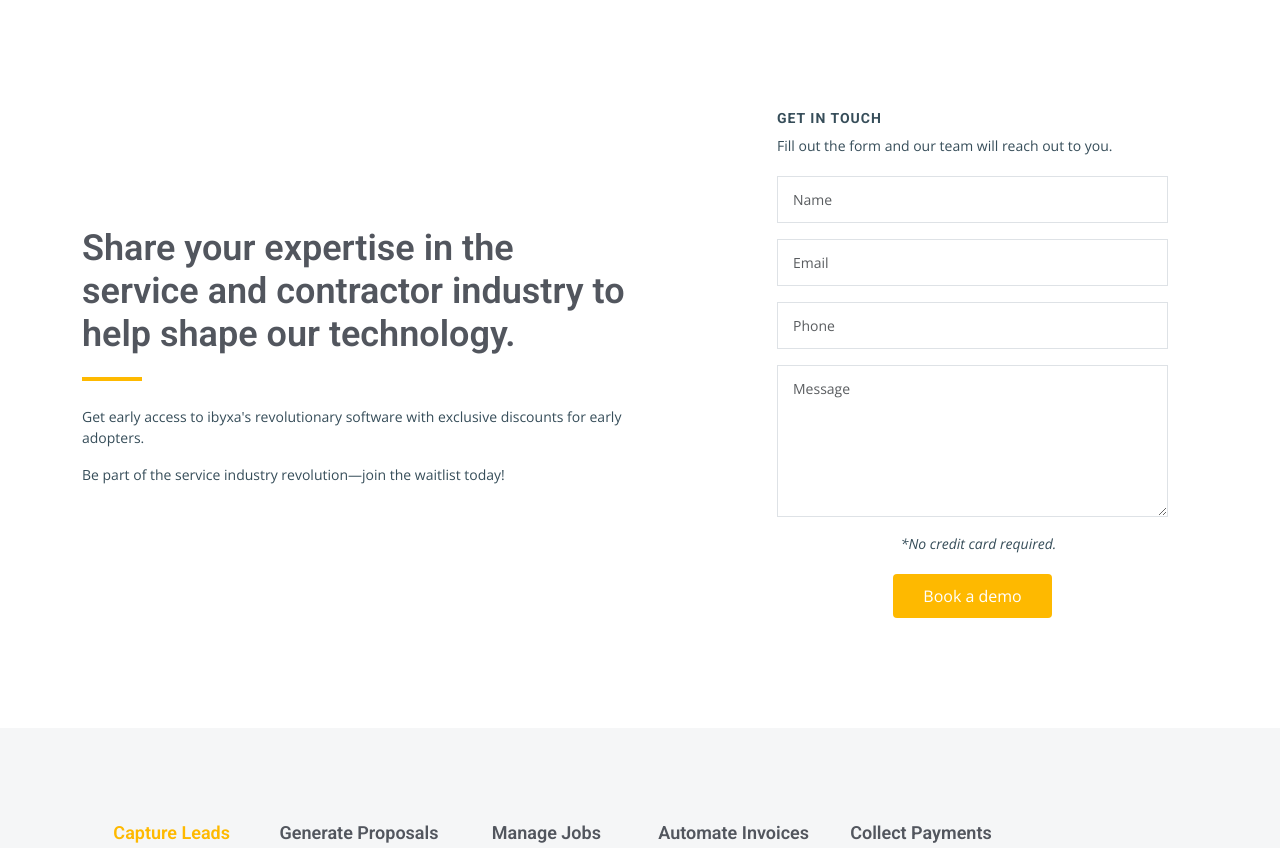
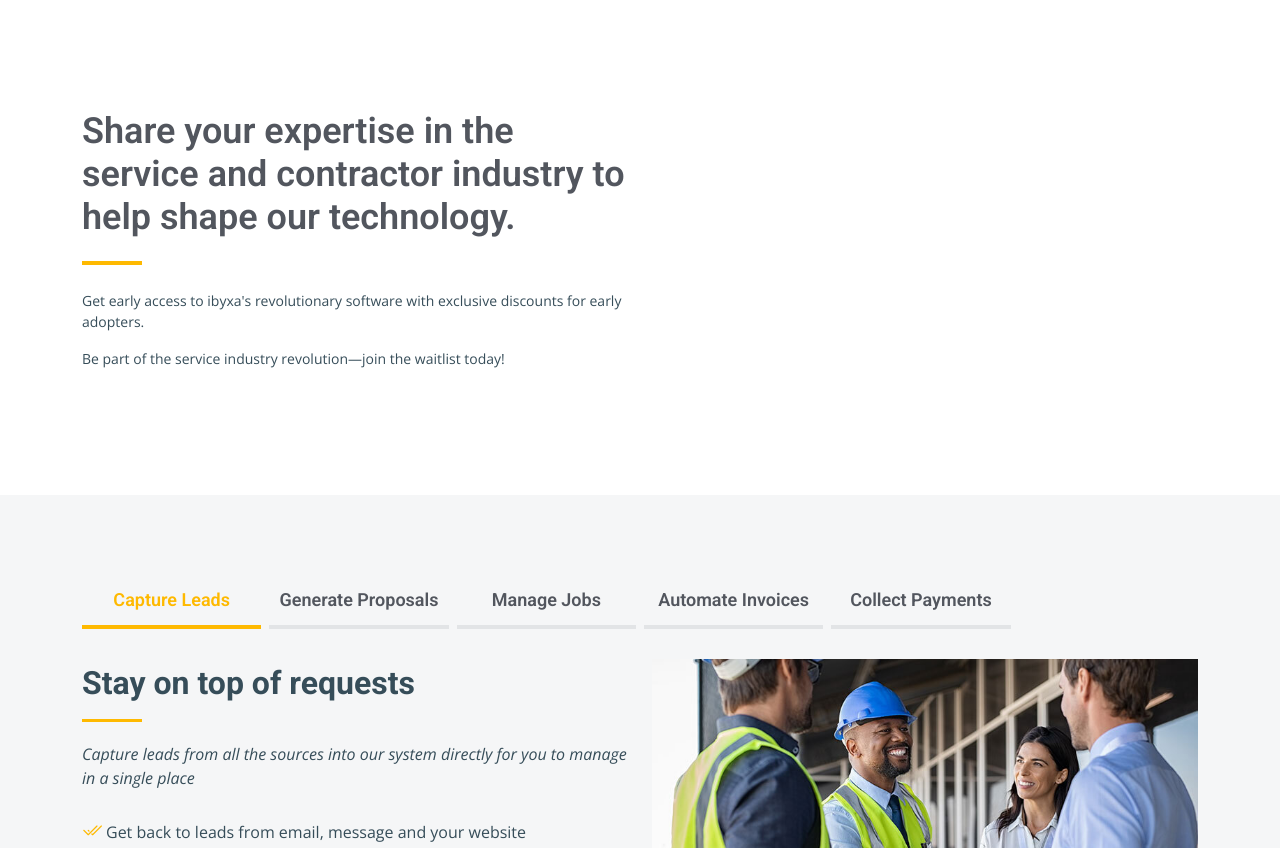
Before and after one commit to shobhit99/ibyxa-static, a plain HTML site: page index.html in a window 1280 px wide. Shown: the part 800-1648 px from the top of the page. Drawn offline with nearby package versions, Linux system fonts and the light colour scheme; a script that the page names is missing.

Commit message:
added hubspot

```diff
--- a/index.html
+++ b/index.html
@@ -30,6 +30,10 @@
 
   <!-- Template Main CSS File -->
   <link href="assets/css/main.css" rel="stylesheet">
+  <!-- Start of HubSpot Embed Code -->
+
+
+<!-- End of HubSpot Embed Code -->
 
   <!-- =======================================================
   * Template Name: UpConstruction
@@ -143,38 +147,7 @@
           </div>
 
           <div class="col-lg-5" data-aos="fade">
-            <form action="forms/quote.php" method="post" class="php-email-form">
-              <h3>Get in touch</h3>
-              <p>Fill out the form and our team will reach out to you.</p>
-
-              <div class="row gy-3">
-
-                <div class="col-md-12">
-                  <input type="text" name="name" class="form-control" placeholder="Name" required>
-                </div>
-
-                <div class="col-md-12 ">
-                  <input type="email" class="form-control" name="email" placeholder="Email" required>
-                </div>
-
-                <div class="col-md-12">
-                  <input type="text" class="form-control" name="phone" placeholder="Phone" required>
-                </div>
-
-                <div class="col-md-12">
-                  <textarea class="form-control" name="message" rows="6" placeholder="Message" required></textarea>
-                </div>
-
-                <div class="col-md-12 text-center">
-                  <div class="loading">Loading</div>
-                  <div class="error-message"></div>
-                  <div class="sent-message">Your quote request has been sent successfully. Thank you!</div>
-                  <p class="fa-italic fst-italic"> *No credit card required.</p>
-                  <button type="submit">Book a demo</button>
-                </div>
-
-              </div>
-            </form>
+		  <div class="meme" id="meme"></div>
           </div><!-- End Quote Form -->
 
         </div>
@@ -593,6 +566,7 @@
       <div class="container">
 
         <div class="row justify-content-between gy-4">
+		<div id="meme" class="meme"></div>
 
           <div class="col-lg-6 d-flex align-items-center" data-aos="fade-up">
             <div class="content">
@@ -759,6 +733,7 @@
       </div>
     </div>
 
+
   </footer>
   <!-- End Footer -->
 
@@ -778,6 +753,16 @@
 
   <!-- Template Main JS File -->
   <script src="assets/js/main.js"></script>
+  <script charset="utf-8" type="text/javascript" src="https://js.hsforms.net/forms/embed/v2.js"></script>
+<script>
+  hbspt.forms.create({
+    region: "na1",
+    portalId: "42889222",
+    formId: "01bfaaf2-6738-4465-b4af-9dcb78acd827",
+	target: ".meme"
+  });
+</script>
+
 
 </body>
 
```
